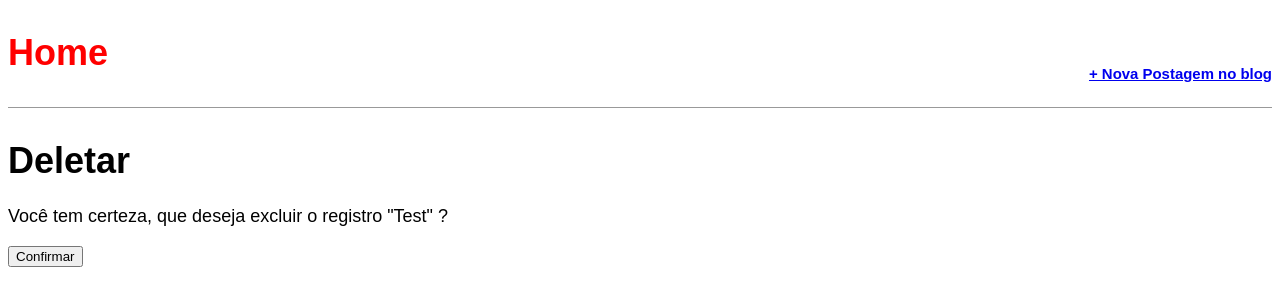
After one commit to VegasNegas/Blog-, a Django app: a page that uses blog/templates/blog/post_delete.html in a window 1280 px wide. The commit adds this page. Shown: the top 306 px of the page. Run offline with Django 3.2, Linux system fonts and the light colour scheme; data comes from the database, SQL or seed files in the repository; both versions use the stored data as it was after the commit.

Commit message:
Criação da opcao deletar o post

```diff
--- a/blog/models.py
+++ b/blog/models.py
@@ -36,3 +36,6 @@ class Post(models.Model):
 
     def get_absolute_url_update(self):
         return reverse('post_edit',args=[self.slug])
+
+    def get_absolute_url_delete(self):
+        return reverse('post_delete',args=[self.slug])
--- /dev/null
+++ b/blog/templates/blog/post_delete.html
@@ -0,0 +1,9 @@
+{% extends 'base.html' %}
+{% block title %} Blog - Deletar {% endblock title %}
+{% block content %}
+<h1>Deletar</h1>
+<form action="" method="post">{% csrf_token %}
+    <p>Você tem certeza, que deseja excluir o registro "{{post.titulo}}" ?</p>
+    <input type="submit" value="Confirmar">
+</form>
+{% endblock content %}
--- a/blog/templates/blog/post_detail.html
+++ b/blog/templates/blog/post_detail.html
@@ -7,4 +7,5 @@
         <p>{{ object.conteudo }}</p>
     </div>
     <a href="{{ object.get_absolute_url_update }}">Editar</a>
+    <a href="{{ object.get_absolute_url_delete }}">Apagar</a>
 {% endblock content %}
--- a/blog/urls.py
+++ b/blog/urls.py
@@ -5,5 +5,6 @@ urlpatterns = [
     path('', views.BlogListView.as_view(), name='home'),
     path('post/new/', views.BlogCreateView.as_view(), name='post_new'),
     path('post/<slug:slug>/', views.BlogDetailView.as_view(), name='post_detail'),
-    path('post/<slug:slug>/edit/', views.BlogUpdateView.as_view(), name='post_edit')
+    path('post/<slug:slug>/edit/', views.BlogUpdateView.as_view(), name='post_edit'),
+    path('post/<slug:slug>/delete/', views.BlogDeleteView.as_view(), name='post_delete')
 ]
--- a/blog/views.py
+++ b/blog/views.py
@@ -1,5 +1,6 @@
+from django.urls import reverse_lazy
 from django.shortcuts import render
-from django.views.generic import ListView,DeleteView,UpdateView
+from django.views.generic import ListView,DetailView,UpdateView,DeleteView
 from django.views.generic.edit import CreateView
 from . models import Post
 
@@ -7,7 +8,7 @@ class BlogListView(ListView):
     model  = Post
     template_name = 'blog/home.html'
 
-class BlogDetailView(DeleteView):
+class BlogDetailView(DetailView):
     model = Post
     template_name = 'blog/post_detail.html'
     #context_object_name = 'custom'
@@ -21,3 +22,8 @@ class BlogUpdateView(UpdateView):
     model = Post
     template_name = 'blog/post_edit.html'
     fields = ('titulo','conteudo')
+
+class BlogDeleteView(DeleteView):
+    model = Post
+    template_name = 'blog/post_delete.html'
+    success_url = reverse_lazy('home')
```
Also changed, not shown: db.sqlite3.
